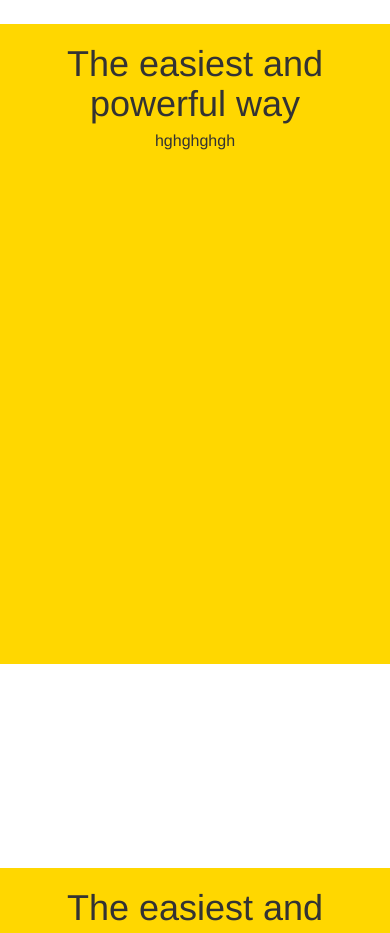
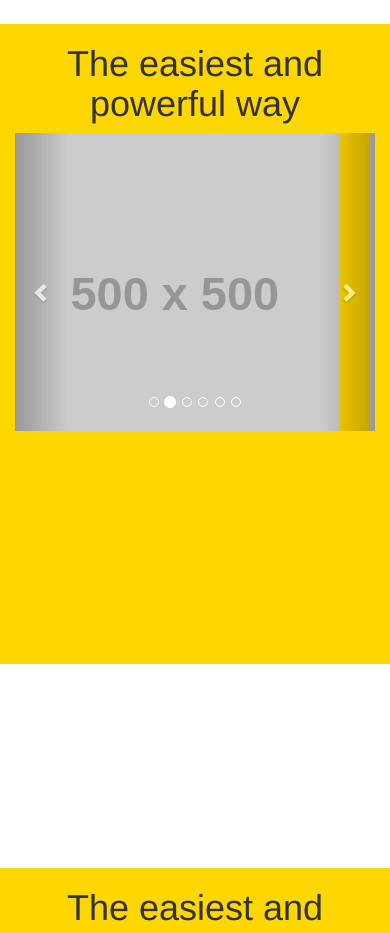
Before and after one commit to quiz16/kidzania, a plain HTML site: page index.html in a window 390 px wide. Shown: the part 820-1753 px from the top of the page. Drawn offline with Linux system fonts and the light colour scheme; placeholder pictures from the web are drawn by us.

Commit message:
feature(carousel): add initial carousel

```diff
--- a/css/style.css
+++ b/css/style.css
@@ -29,3 +29,16 @@ html, body {
     vertical-align : middle;  /* vertical alignment of the inline element */
     font           : 16px/1 "Helvetica Neue", Helvetica, Arial, sans-serif;        /* <-- reset the font property */
 }
+
+.carousel {
+    height : 298px;
+    width  : 100%;
+}
+
+.carousel-inner {
+    height : 298px;
+}
+
+.test {
+    margin-right : 10px !important;
+}
--- a/index.html
+++ b/index.html
@@ -18,14 +18,57 @@
 		<![endif]-->
 	</head>
 	<body>
-
 		<div class="vertical-center">
 			<div class="container text-center">
 				<h1>The easiest and powerful way</h1>
 				<div class="row">
 
 					<div class="col-md-12">
-						<div class="top-bg"> hghghghgh</div>
+						<div class="top-bg">
+							<div id="carousel-example-generic" class="carousel slide" data-ride="carousel">
+							<!-- Indicators -->
+								<ol class="carousel-indicators">
+									<li data-target="#carousel-example-generic" data-slide-to="0" class="active"></li>
+									<li data-target="#carousel-example-generic" data-slide-to="1"></li>
+									<li data-target="#carousel-example-generic" data-slide-to="2"></li>
+									<li data-target="#carousel-example-generic" data-slide-to="3"></li>
+									<li data-target="#carousel-example-generic" data-slide-to="4"></li>
+									<li data-target="#carousel-example-generic" data-slide-to="5"></li>
+								</ol>
+
+								<!-- Wrapper for slides -->
+								<div class="carousel-inner">
+								    <div class="item active">
+								      <div class="col-md-4"><a href="#"><img src="http://placehold.it/500/bbbbbb/fff&amp;text=1" class="img-responsive"></a></div>
+								    </div>
+								    <div class="item">
+								      <div class="col-md-4"><a href="#"><img src="http://placehold.it/500/CCCCCC&amp;text=2" class="img-responsive"></a></div>
+								    </div>
+								    <div class="item">
+								      <div class="col-md-4"><a href="#"><img src="http://placehold.it/500/eeeeee&amp;text=3" class="img-responsive"></a></div>
+								    </div>
+								    <div class="item">
+								      <div class="col-md-4"><a href="#"><img src="http://placehold.it/500/f4f4f4&amp;text=4" class="img-responsive"></a></div>
+								    </div>
+								    <div class="item">
+								      <div class="col-md-4"><a href="#"><img src="http://placehold.it/500/fcfcfc/333&amp;text=5" class="img-responsive"></a></div>
+								    </div>
+								    <div class="item">
+								      <div class="col-md-4"><a href="#"><img src="http://placehold.it/500/f477f4/fff&amp;text=6" class="img-responsive"></a></div>
+								    </div>
+								  </div>
+
+								<!-- Controls -->
+								<a class="left carousel-control" href="#carousel-example-generic" role="button" data-slide="prev">
+									<span class="glyphicon glyphicon-chevron-left" aria-hidden="true"></span>
+									<span class="sr-only">Previous</span>
+								</a>
+								<a class="right carousel-control" href="#carousel-example-generic" role="button" data-slide="next">
+									<span class="glyphicon glyphicon-chevron-right" aria-hidden="true"></span>
+									<span class="sr-only">Next</span>
+								</a>
+							</div>
+						</div>
 					</div>
 
 				</div>
@@ -63,5 +106,26 @@
 		<!-- Bootstrap JavaScript -->
 		<script src="lib/bootstrap/js/bootstrap.min.js"></script>
 		<script src="js/customizer.js"></script>
+		<script type="text/javascript">
+
+			$("#carousel").carousel();
+			$('.carousel .item').each(function(){
+				var next = $(this).next();
+				if (!next.length) {
+					next = $(this).siblings(':first');
+				}
+				next.children(':first-child').clone().appendTo($(this));
+
+				for (var i=0;i<3;i++) {
+					next=next.next();
+					if (!next.length) {
+						next = $(this).siblings(':first');
+						}
+
+					next.children(':first-child').clone().appendTo($(this));
+				}
+			} );
+
+		</script>
 	</body>
 </html>
```
Lines whose indentation alone changed are shown as unchanged.
